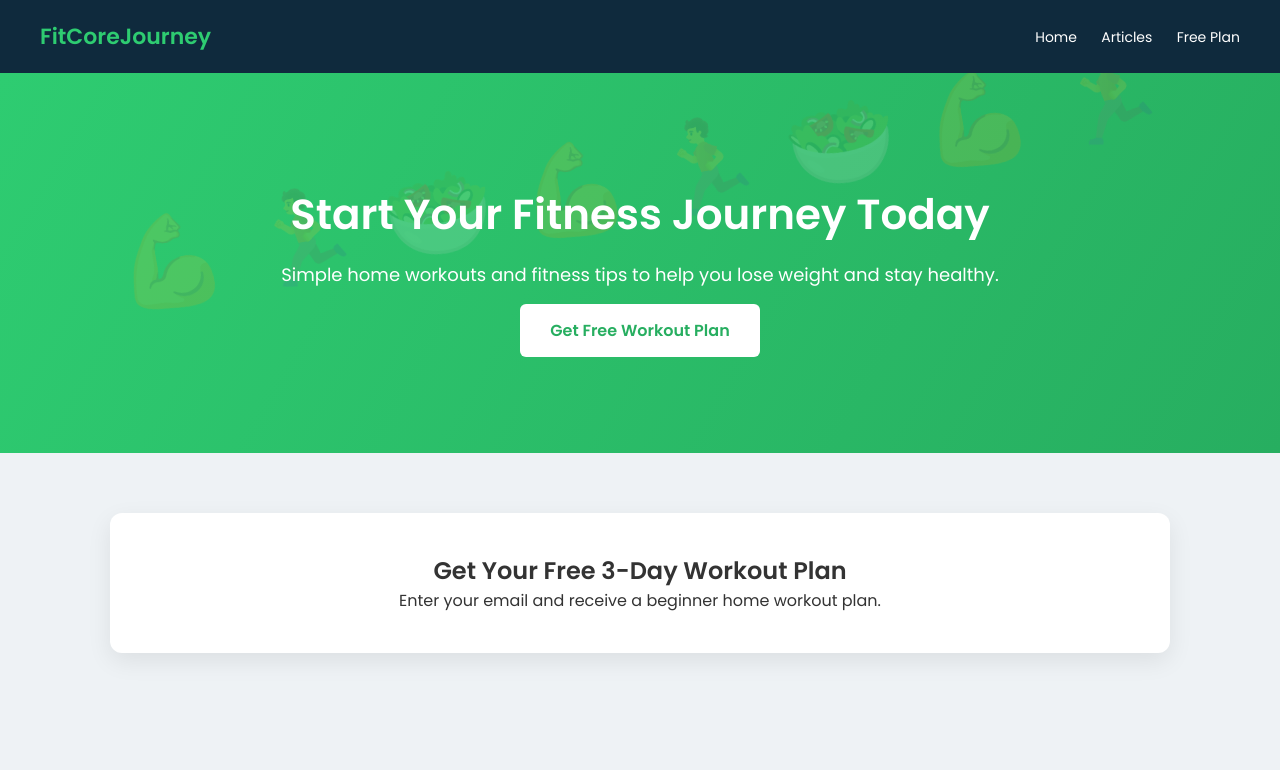
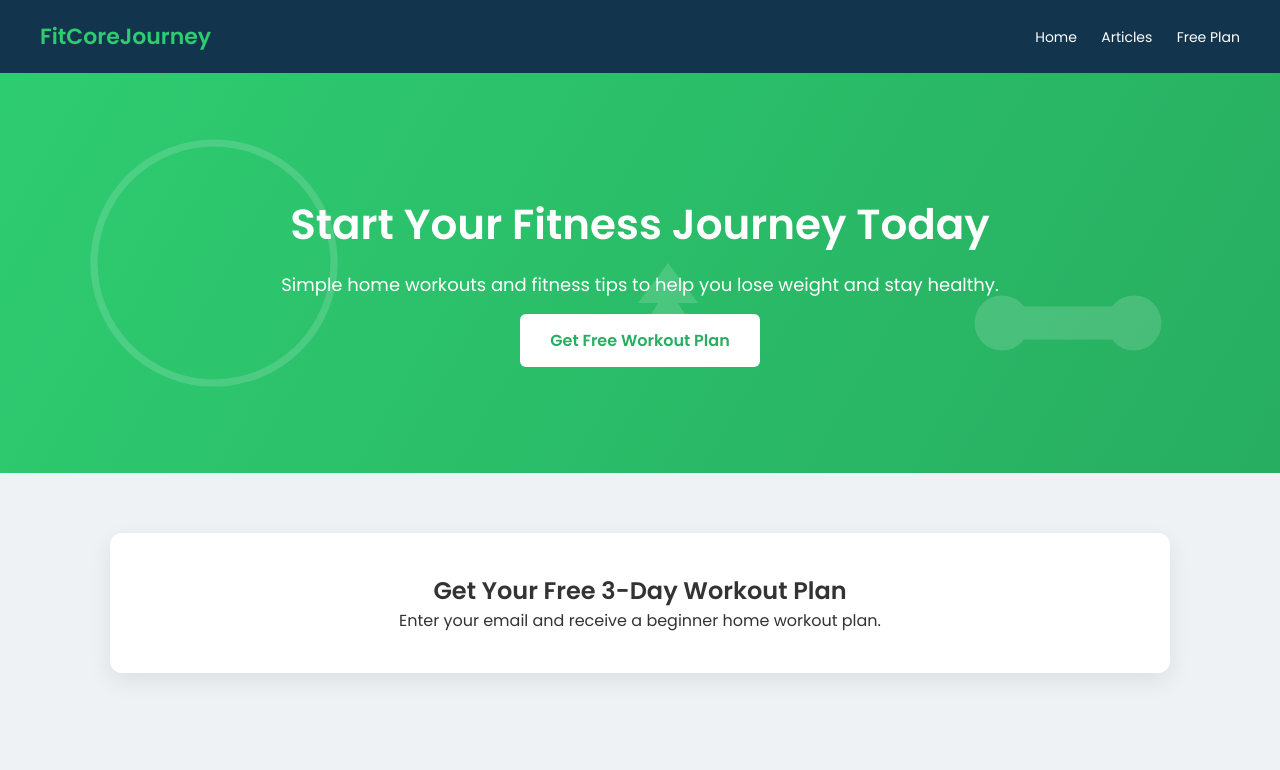
Before and after one commit to zohir-kdj/fitcorejourney-site, a plain HTML site: page index.html in a window 1280 px wide. Shown: the top 770 px of the page. Drawn offline with Linux system fonts and the light colour scheme.

Commit message:
Update index.html

```diff
--- a/index.html
+++ b/index.html
@@ -10,7 +10,7 @@
 
 <link href="https://fonts.googleapis.com/css2?family=Poppins:wght@300;400;600&display=swap" rel="stylesheet">
 
-<!-- MailerLite Universal -->
+<!-- MailerLite -->
 <script>
 (function(w,d,e,u,f,l,n){w[f]=w[f]||function(){(w[f].q=w[f].q||[])
 .push(arguments);},l=d.createElement(e),l.async=1,l.src=u,
@@ -36,7 +36,7 @@ color:#333;
 /* HEADER */
 
 header{
-background:#0f2a3d;
+background:#12344d;
 color:white;
 padding:20px 40px;
 display:flex;
@@ -57,46 +57,53 @@ margin-left:20px;
 font-size:14px;
 }
 
-/* HERO SECTION */
+/* HERO */
 
 .hero{
-
 background:linear-gradient(120deg,#2ecc71,#27ae60);
-
 position:relative;
-
 overflow:hidden;
-
 color:white;
-
-padding:110px 20px;
-
+padding:120px 20px;
 text-align:center;
-
 }
 
-/* FITNESS ICON BACKGROUND */
+/* SVG BACKGROUND */
 
-.hero::before{
+.hero-bg{
+position:absolute;
+top:0;
+left:0;
+width:100%;
+height:100%;
+pointer-events:none;
+}
 
-content:"💪 🏃 🥗 💪 🏃 🥗 💪 🏃";
+/* ICON STYLE */
 
+.fitness-icon{
 position:absolute;
+opacity:0.15;
+}
 
-font-size:90px;
+/* ICON POSITIONS */
 
-opacity:0.15;
+.icon1{
+width:300px;
+top:10%;
+left:5%;
+}
 
-top:10%;
+.icon2{
+width:220px;
+bottom:10%;
+right:8%;
+}
 
-left:0;
-
-width:100%;
-
-text-align:center;
-
-transform:rotate(-10deg);
-
+.icon3{
+width:200px;
+top:40%;
+right:40%;
 }
 
 .hero h1{
@@ -112,21 +119,13 @@ position:relative;
 }
 
 .hero-btn{
-
 background:white;
-
 color:#27ae60;
-
 padding:15px 30px;
-
 border-radius:6px;
-
 text-decoration:none;
-
 font-weight:600;
-
 position:relative;
-
 }
 
 /* SECTION */
@@ -140,73 +139,46 @@ padding:60px 20px;
 /* EMAIL BOX */
 
 .email-box{
-
 background:white;
-
 padding:40px;
-
 border-radius:12px;
-
 box-shadow:0 8px 25px rgba(0,0,0,0.08);
-
 text-align:center;
-
 }
 
 /* ARTICLES */
 
 .articles{
-
 display:grid;
-
 grid-template-columns:repeat(auto-fit,minmax(250px,1fr));
-
 gap:25px;
-
 margin-top:30px;
-
 }
 
 .article{
-
 background:white;
-
 padding:25px;
-
 border-radius:12px;
-
 box-shadow:0 5px 15px rgba(0,0,0,0.06);
-
 transition:0.3s;
-
 }
 
 .article:hover{
-
 transform:translateY(-6px);
-
 }
 
 /* FOOTER */
 
 footer{
-
-background:#0f2a3d;
-
+background:#12344d;
 color:white;
-
 text-align:center;
-
 padding:30px;
-
 margin-top:60px;
-
 }
 
 footer span{
-
 color:#2ecc71;
-
 }
 
 </style>
@@ -228,6 +200,30 @@ color:#2ecc71;
 </header>
 
 <section class="hero">
+
+<div class="hero-bg">
+
+<!-- CIRCLE FITNESS ICON -->
+
+<svg viewBox="0 0 500 500" class="fitness-icon icon1">
+<circle cx="250" cy="250" r="200" fill="none" stroke="#ffffff" stroke-width="12"/>
+</svg>
+
+<!-- DUMBBELL -->
+
+<svg viewBox="0 0 200 200" class="fitness-icon icon2">
+<rect x="40" y="85" width="120" height="30" fill="#ffffff"/>
+<circle cx="40" cy="100" r="25" fill="#ffffff"/>
+<circle cx="160" cy="100" r="25" fill="#ffffff"/>
+</svg>
+
+<!-- FITNESS STAR -->
+
+<svg viewBox="0 0 200 200" class="fitness-icon icon3">
+<path d="M100 30 L130 70 L110 70 L140 120 L100 90 L60 120 L90 70 L70 70 Z" fill="#ffffff"/>
+</svg>
+
+</div>
 
 <h1>Start Your Fitness Journey Today</h1>
 
```
